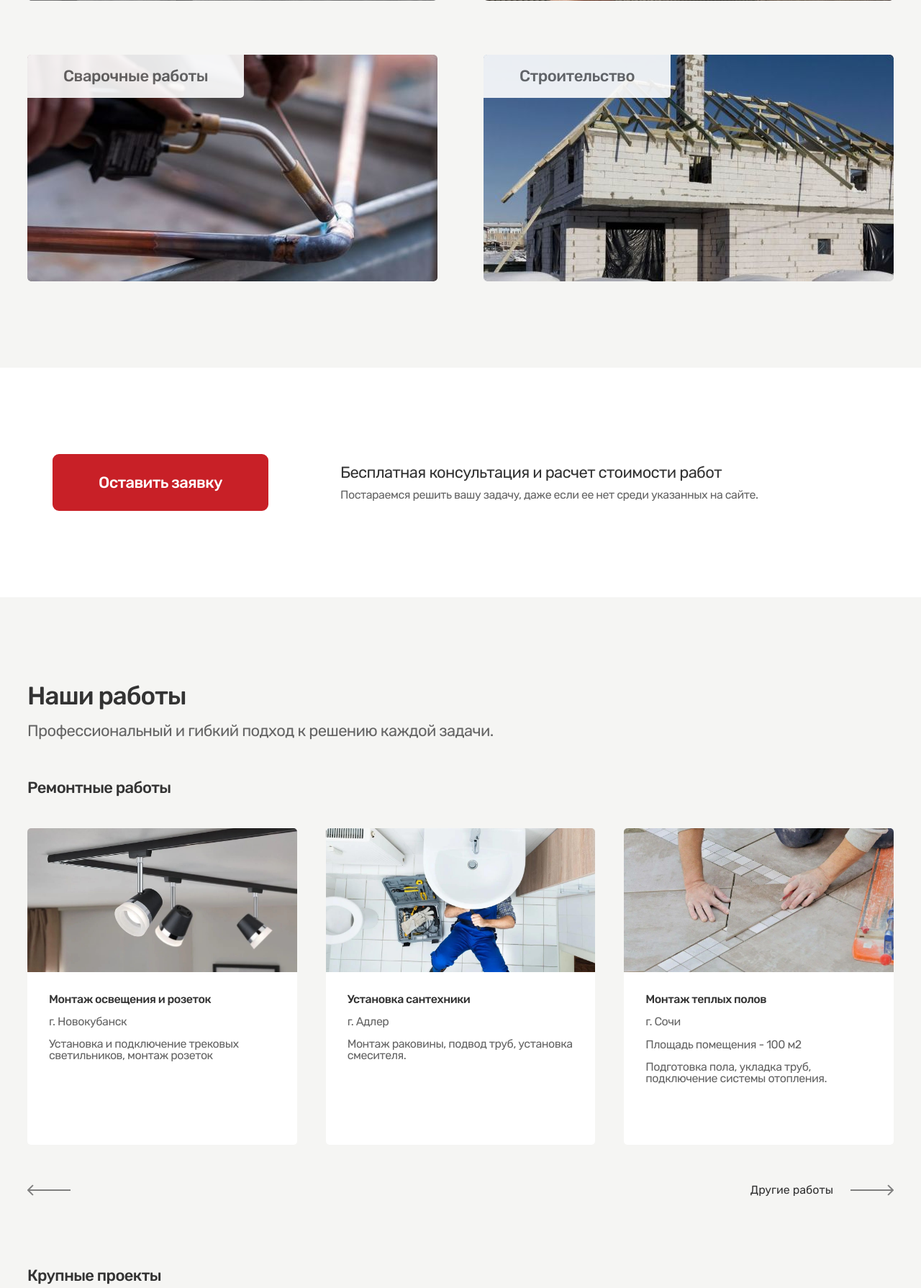
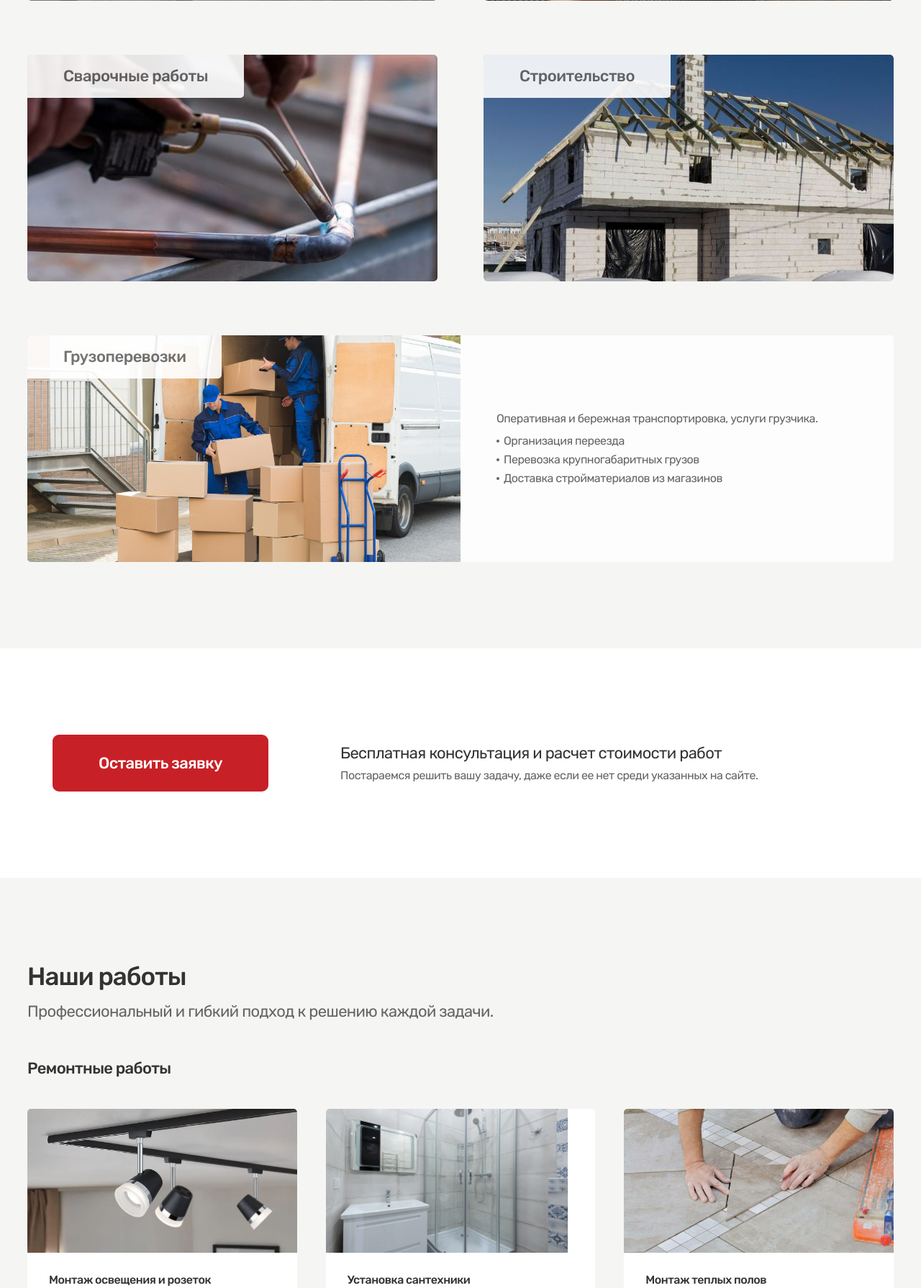
Before and after one commit to smintank/kds-stroy, a Django app: page / in a window 1280 px wide. Shown: the part 2210-4000 px from the top of the page at 72% size. Run offline with Django 5.2, Linux system fonts and the light colour scheme; data that the repository does not hold is empty; parts of the project's set-up code (start-up, migrations or seed data) failed here and were passed over.

Commit message:
Add cargo transportation block on the main page

```diff
--- a/backend/static/css/main-DcfXKzfr.css
+++ b/backend/static/css/main-DcfXKzfr.css
@@ -1233,7 +1233,7 @@
   left: 0;
   bottom: 0;
   position: absolute;
-  padding: calc(100vh*0.07) 0;
+  padding: calc(100vh*0.05) 0;
   background: #680a08;
   backdrop-filter: blur(4px);
   opacity: 0.9;
@@ -1241,8 +1241,8 @@
 }
 .hero__footer-list {
   display: grid;
-  gap: 43px 0;
-  grid-template-columns: repeat(4, auto);
+  gap: 25px 0;
+  grid-template-columns: repeat(3, auto);
   justify-content: space-between;
 }
 .hero__footer-list-item {
@@ -1258,9 +1258,7 @@
 .hero__footer-list-item a:hover {
   opacity: 0.5;
 }
-.hero__footer-list-item:nth-child(4n) {
-  text-align: right;
-}
+
 @media (max-width: 1023px) {
   .hero {
     height: auto;
@@ -1437,6 +1435,24 @@
   border-radius: 5px;
   overflow: hidden;
 }
+
+.works__list-item:last-child {
+  max-width: none;
+}
+
+.works__list-item:last-child .works__background {
+  width: 50%;
+}
+
+.works__list-item:last-child .works__list-item-overlay {
+  visibility: visible;
+  opacity: 100%;
+  left: 50%;
+  width: 50%;
+  padding-bottom: 50px;
+}
+
+
 .works__list-item:hover .works__list-item-overlay {
   visibility: visible;
   opacity: 1;
@@ -1463,6 +1479,7 @@
   height: 100%;
   z-index: -1;
 }
+
 .works__background img {
   display: block;
   width: 100%;
@@ -1535,6 +1552,22 @@
     height: max-content;
     transition: opacity 0.3s ease, visibility 0.3s ease;
   }
+  .works__list-item:last-child {
+  max-width: inherit;
+  }
+
+  .works__list-item:last-child .works__background {
+    width: inherit;
+  }
+
+  .works__list-item:last-child .works__list-item-overlay {
+    visibility: inherit;
+    opacity: inherit;
+    left: inherit;
+    width: inherit;
+    padding-bottom: inherit;
+  }
+
   .works__list-item--active {
     display: block;
     visibility: visible;
--- a/backend/templates/pages/main.html
+++ b/backend/templates/pages/main.html
@@ -47,23 +47,27 @@
                         <a class="hero__footer-list-item-link" href="#plumbing" id="plumbing-link">Сантехника</a>
                     </li>
                     <li class="hero__footer-list-item">
+                        <a class="hero__footer-list-item-link" href="#technique" id="technique-link">Установка техники</a>
+                    </li>
+                    <li class="hero__footer-list-item">
+                        <a class="hero__footer-list-item-link" href="#repair" id="repair-link">Ремонтные работы</a>
+                    </li>
+                    <li class="hero__footer-list-item">
+                        <a class="hero__footer-list-item-link" href="#decoration" id="decoration-link">Отделочные работы</a>
+                    </li>
+                    <li class="hero__footer-list-item">
+                        <a class="hero__footer-list-item-link" href="#cargo-transportation" id="cargo-transportation-link">Грузоперевозки</a>
+                    </li>
+                    <li class="hero__footer-list-item">
                         <a class="hero__footer-list-item-link" href="#installation" id="installation-link">Монтажные работы</a>
                     </li>
                     <li class="hero__footer-list-item">
-                        <a class="hero__footer-list-item-link" href="#technique" id="technique-link">Установка техники</a>
+                        <a class="hero__footer-list-item-link" href="#welding" id="welding-link">Сварочные работы</a>
                     </li>
                     <li class="hero__footer-list-item">
-                        <a class="hero__footer-list-item-link" href="#repair" id="repair-link">Ремонтные</a>
+                        <a class="hero__footer-list-item-link" href="#construction" id="construction-link">Строительство под&nbsp;ключ</a>
                     </li>
-                    <li class="hero__footer-list-item">
-                        <a class="hero__footer-list-item-link" href="#decoration" id="decoration-link">Отделочные</a>
-                    </li>
-                    <li class="hero__footer-list-item">
-                        <a class="hero__footer-list-item-link" href="#welding" id="welding-link">Сварочные</a>
-                    </li>
-                    <li class="hero__footer-list-item">
-                        <a class="hero__footer-list-item-link" href="#construction" id="construction-link">Строительство под ключ</a>
-                    </li>
+
                 </ul>
             </div>
         </div>
@@ -285,6 +289,28 @@
                         <img src="{% static 'img/construction-l-MPSrfJ.jpg' %}" alt="Фоновое изображение секции">
                     </div>
                 </li>
+                <li class="works__list-item" id="cargo-transportation">
+                    <h4 class="works__list-item-title">Грузоперевозки</h4>
+                    <div class="works__list-item-overlay">
+                        <p class="works__list-item-overlay-text">
+                            Оперативная и&nbsp;бережная транспортировка, услуги грузчика.
+                        </p>
+                        <ul class="works__list-item-overlay-list">
+                            <li class="works__list-item-overlay-list-item">
+                                Организация переезда
+                            </li>
+                            <li class="works__list-item-overlay-list-item">
+                                Перевозка крупногабаритных грузов
+                            </li>
+                            <li class="works__list-item-overlay-list-item">
+                                Доставка стройматериалов из&nbsp;магазинов
+                            </li>
+                        </ul>
+                    </div>
+                    <div class="works__background">
+                        <img src="{% static 'img/transportation.jpg' %}" alt="Фоновое изображение секции">
+                    </div>
+                </li>
             </ul>
         </div>
     </section>
@@ -331,6 +357,9 @@
                             </div>
                         </div>
                         <div class="projects__slider-slide swiper-slide">
+                            <a class="projects__slide-image-wrapper" href="{% static 'img/projects/plumbing_1.jpeg' %}" data-fancybox="projects-3">
+                                <img class="projects__slide-image" src="{% static 'img/projects/plumbing_1.jpeg' %}" alt="изображение слайда">
+                            </a>
                             <a class="projects__slide-image-wrapper" href="{% static 'img/projects/plumbing_3.jpeg' %}" data-fancybox="projects-3">
                                 <img class="projects__slide-image" src="{% static 'img/projects/plumbing_3.jpeg' %}" alt="изображение слайда">
                             </a>
@@ -366,11 +395,26 @@
                             </div>
                         </div>
                         <div class="projects__slider-slide swiper-slide">
+                            <a class="projects__slide-image-wrapper" href="{% static 'img/projects/furniture_6.jpeg' %}" data-fancybox="projects-5">
+                                <img class="projects__slide-image" src="{% static 'img/projects/furniture_6.jpeg' %}" alt="изображение слайда">
+                            </a>
+                            <a class="projects__slide-image-wrapper" href="{% static 'img/projects/furniture_4.jpeg' %}" data-fancybox="projects-5">
+                                <img class="projects__slide-image" src="{% static 'img/projects/furniture_4.jpeg' %}" alt="изображение слайда">
+                            </a>
                             <a class="projects__slide-image-wrapper" href="{% static 'img/projects/furniture_3.jpeg' %}" data-fancybox="projects-5">
                                 <img class="projects__slide-image" src="{% static 'img/projects/furniture_3.jpeg' %}" alt="изображение слайда">
                             </a>
-                            <a class="projects__slide-image-wrapper" href="{% static 'img/projects/doors_3.jpeg' %}" data-fancybox="projects-5">
-                                <img class="projects__slide-image" src="{% static 'img/projects/doors_3.jpeg' %}" alt="изображение слайда">
+                            <a class="projects__slide-image-wrapper" href="{% static 'img/projects/furniture_10.jpeg' %}" data-fancybox="projects-5">
+                                <img class="projects__slide-image" src="{% static 'img/projects/furniture_10.jpeg' %}" alt="изображение слайда">
+                            </a>
+                            <a class="projects__slide-image-wrapper" href="{% static 'img/projects/furniture_7.jpeg' %}" data-fancybox="projects-5">
+                                <img class="projects__slide-image" src="{% static 'img/projects/furniture_7.jpeg' %}" alt="изображение слайда">
+                            </a>
+                            <a class="projects__slide-image-wrapper" href="{% static 'img/projects/furniture_8.jpeg' %}" data-fancybox="projects-5">
+                                <img class="projects__slide-image" src="{% static 'img/projects/furniture_8.jpeg' %}" alt="изображение слайда">
+                            </a>
+                            <a class="projects__slide-image-wrapper" href="{% static 'img/projects/furniture_9.jpeg' %}" data-fancybox="projects-5">
+                                <img class="projects__slide-image" src="{% static 'img/projects/furniture_9.jpeg' %}" alt="изображение слайда">
                             </a>
                             <div class="projects__slide-container">
                                 <h4 class="projects__slide-title">Сборка и&nbsp;установка мебели</h4>
```
Also changed, not shown: backend/static/img/projects/furniture_10.jpeg (added), backend/static/img/projects/furniture_4.jpeg (added), backend/static/img/projects/furniture_5.jpeg (added), backend/static/img/projects/furniture_6.jpeg (added), backend/static/img/projects/furniture_7.jpeg (added), backend/static/img/projects/furniture_8.jpeg (added), backend/static/img/projects/furniture_9.jpeg (added), backend/static/img/projects/plumbing_1.jpeg (added), backend/static/img/transportation.jpg (added).
